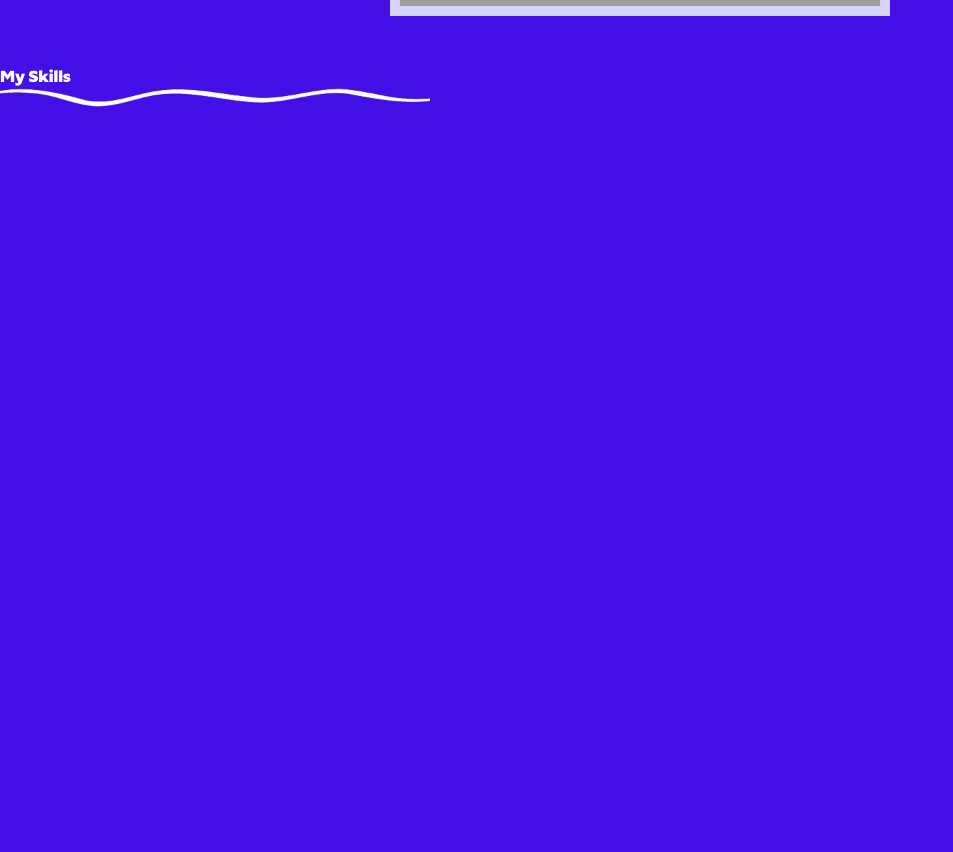
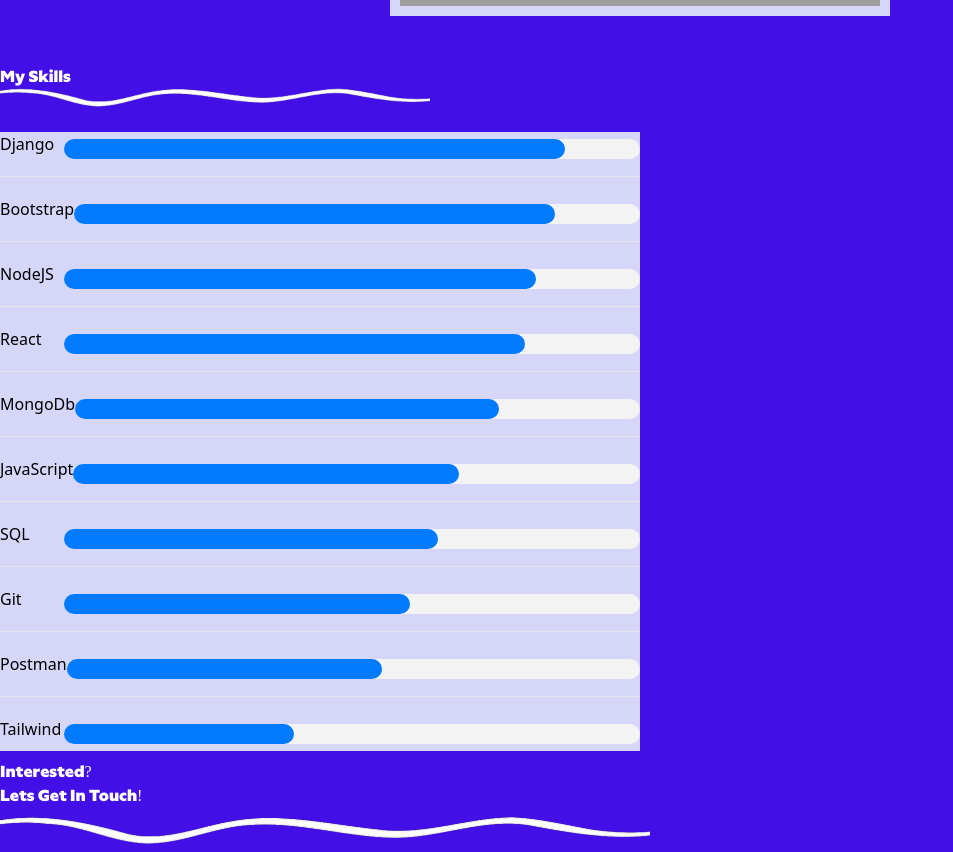
Before and after one commit to Colin-Harwood/Portfolio-Website, a React (Vite) app in the folder Portfolio-website/: page / in a window 1280 px wide. Shown: the part 1360-2212 px from the top of the page, without its empty margins (0-953 px from the left). Before the commit the page ends 1472 px from the top, so only its background shows below. Built offline with nearby package versions, Linux system fonts and the light colour scheme; grey boxes are pictures that could not be loaded.

Commit message:
Added a skills bar graph to the home page

```diff
--- a/Portfolio-website/src/pages/Home.css
+++ b/Portfolio-website/src/pages/Home.css
@@ -25,6 +25,31 @@
     }
     .absolute {
         display: none;
+      }
+      .skill-div {
+        background-color: #d5d6f8;
+        width: 85% !important;
+    }
+    .skill {
+        width: 100%;
+        margin-bottom: 10px;
+        margin-top: 20px;
+        display: flex;
+      align-items: center;
+      }
+
+      .skill h3 {
+        margin-bottom: 10px;
+        flex: 1;
+      text-align: left;
+      }
+
+      .skill-bar {
+        width: 100%;
+        height: 20px;
+        background-color: #f3f3f3;
+        border-radius: 10px;
+        flex: 3 !important;
       }
 
   }
@@ -163,3 +188,36 @@
       transform: rotate(360deg);
     }
   }
+
+.skill-div {
+    background-color: #d5d6f8;
+    width: 50%;
+}
+
+.skill {
+    width: 100%;
+    margin-bottom: 10px;
+    margin-top: 20px;
+    display: flex;
+  align-items: center;
+}
+
+.skill h3 {
+    margin-bottom: 10px;
+    flex: 1;
+    text-align: left;
+}
+
+.skill-bar {
+    width: 100%;
+    height: 20px;
+    background-color: #f3f3f3;
+    border-radius: 10px;
+    flex: 9;
+}
+
+.skill-level {
+    height: 100%;
+    background-color: #007bff;
+    border-radius: 10px;
+}
--- a/Portfolio-website/src/pages/Home.jsx
+++ b/Portfolio-website/src/pages/Home.jsx
@@ -8,10 +8,10 @@
         <div className="flex flex-col-reverse md:flex-row justify-center w-full h-full">
           <div className="flex flex-col items-center justify-center w-full md:w-1/2 p-9 text-center md:text-left">
             <div className="text-left">
-            <img src="/south-africa (1)-modified.png" alt="wavyUnderline" width="71px" class="absolute"/>
-      <img src="/closed-book-with-bookmark-modified.png" alt="wavyUnderline" width="71px" class="absolute"/>
-      <img src="/console-modified.png" alt="wavyUnderline" width="71px" class="absolute"/>
-      <img src="/sweater-modified.png" alt="wavyUnderline" width="71px" class="absolute"/>
+            <img src="/south-africa (1)-modified.png" alt="wavyUnderline" width="71px" className="absolute"/>
+      <img src="/closed-book-with-bookmark-modified.png" alt="wavyUnderline" width="71px" className="absolute"/>
+      <img src="/console-modified.png" alt="wavyUnderline" width="71px" className="absolute"/>
+      <img src="/sweater-modified.png" alt="wavyUnderline" width="71px" className="absolute"/>
               <h1 className="lg:text-8xl md:text-6xl sm:text-6xl text-6xl font-bold mt-10">Hi, I'm Colin.</h1>
               <h1 className="lg:text-4xl md:text-3xl sm:text-3xl text-3xl font-bold mb-10">I'm a full stack web developer who makes clean and user friendly websites.</h1>
               <p className="text-xl">I'm based out of South Africa and specialise in NodeJS, Django, and React.<br/> In my free time I enjoy some reading, videogames and fashion.</p>
@@ -39,8 +39,8 @@
           </div>
         </div>
         <div className="flex flex-col justify-center align-center content-center items-center">
-          <h1 className="text-5xl">Chauffeur</h1>
-          <p>Chauffeur is a chauffeur booking service that allows clients to book a chauffeur service.</p>
+          <h1 className="text-5xl">EasyChauffeur</h1>
+          <p>EasyChauffeur is a chauffeur booking service that allows clients to book a chauffeur service.</p>
 
         </div>
       </div>
@@ -61,7 +61,87 @@
       <div className="flex justify-center mt-20">
         <h1 className="text-6xl lg:text-8xl font-bold">My Skills<br/><img src="/image-removebg-preview (6).png" alt="wavyUnderline" width="430px" id="line1"/></h1>
       </div>
+      <div className="flex justify-center mt-10">
+      <div className="flex flex-col content-center rounded-md skill-div">
+        <div className="skill px-4 flex flex-row">
+          <h3 className="pr-7">Django</h3>
+          <div className="skill-bar ">
+            <div className="skill-level" style={{width: '87%'}}></div>
+          </div>
+        </div>
+        <hr/>
+        <div className="skill px-4 flex flex-row">
+          <h3 className="pr-7">Bootstrap</h3>
+          <div className="skill-bar ">
+            <div className="skill-level" style={{width: '85%'}}></div>
+          </div>
+        </div>
+        <hr />
+        <div className="skill px-4 flex flex-row">
+          <h3 className="pr-7">NodeJS</h3>
+          <div className="skill-bar ">
+            <div className="skill-level" style={{width: '82%'}}></div>
+          </div>
+        </div>
+        <hr/>
+        <div className="skill px-4 flex flex-row">
+          <h3 className="pr-7">React</h3>
+          <div className="skill-bar ">
+            <div className="skill-level" style={{width: '80%'}}></div>
+          </div>
+        </div>
+        <hr/>
+        <div className="skill px-4 flex flex-row">
+          <h3 className="pr-7">MongoDb</h3>
+          <div className="skill-bar ">
+            <div className="skill-level" style={{width: '75%'}}></div>
+          </div>
+        </div>
+        <hr/>
+        <div className="skill px-4 flex flex-row">
+          <h3 className="pr-7">JavaScript</h3>
+          <div className="skill-bar ">
+            <div className="skill-level" style={{width: '68%'}}></div>
+          </div>
+        </div>
+        <hr/>
+        <div className="skill px-4 flex flex-row">
+          <h3 className="pr-7">SQL</h3>
+          <div className="skill-bar ">
+            <div className="skill-level" style={{width: '65%'}}></div>
+          </div>
+        </div>
+        <hr/>
+        <div className="skill px-4 flex flex-row">
+          <h3 className="pr-7">Git</h3>
+          <div className="skill-bar ">
+            <div className="skill-level" style={{width: '60%'}}></div>
+          </div>
+        </div>
+        <hr/>
+        <div className="skill px-4 flex flex-row">
+          <h3 className="pr-7">Postman</h3>
+          <div className="skill-bar ">
+            <div className="skill-level" style={{width: '55%'}}></div>
+          </div>
+        </div>
+        <hr/>
+        <div className="skill px-4 flex flex-row">
+          <h3 className="pr-7">Tailwind</h3>
+          <div className="skill-bar ">
+            <div className="skill-level" style={{width: '40%'}}></div>
+          </div>
+        </div>
 
+
+      </div>
+      </div>
+      <div className="flex justify-center mt-16 text-center">
+        <h1 className="text-5xl lg:text-7xl font-bold">Interested?<br/>Lets Get In Touch!<br/><img src="/image-removebg-preview (6).png" alt="wavyUnderline" width="650px" id="line1"/></h1>
+      </div>
+      <div className="flex justify-center cont-btn border-white">
+
+      </div>
     </>
   )
 }
```
